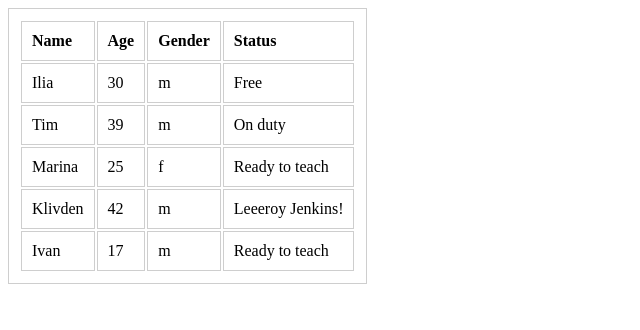
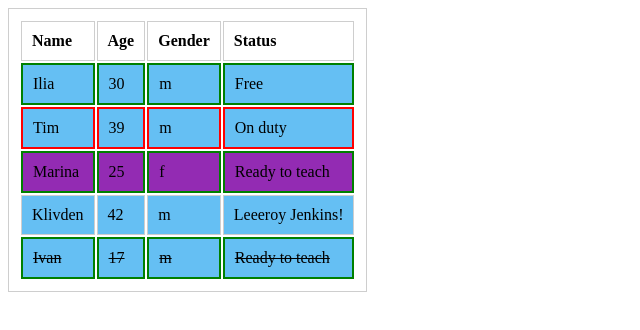
Before and after one commit to js-tasks-ru/jsbasic-20220811_takov, a website: page 4-module/3-task/index.html in a window 1280 px wide. Shown: the whole page, without its empty margins (0-640 px from the left). Drawn offline with Linux system fonts and the light colour scheme.

Commit message:
All done

```diff
--- a/4-module/1-task/index.html
+++ b/4-module/1-task/index.html
@@ -3,26 +3,8 @@
   <head>
     <title>Занятие 4: Список друзей</title>
   </head>
+  <body>
 
-  <script src="index.js"></script>
-  <body>
-    <script>
-      let friends = [
-        {
-          firstName: 'Artsiom',
-          lastName: 'Mezin'
-        },
-        {
-          firstName: 'Ilia',
-          lastName: 'Kantor'
-        },
-        {
-          firstName: 'Christopher',
-          lastName: 'Michael'
-        }
-      ];
-
-      document.body.appendChild(makeFriendsList(friends));
-    </script>
+    <script src="index.js"></script>
   </body>
 </html>
--- a/4-module/3-task/index.html
+++ b/4-module/3-task/index.html
@@ -4,7 +4,6 @@
 <head>
   <meta charset="UTF-8">
   <title>Занятие 4: Функция highlight</title>
-  <script src="index.js"></script>
   <link rel="stylesheet" href="style.css">
 </head>
 
@@ -51,11 +50,7 @@
       </tr>
     </tbody>
   </table>
-  <script>
-    let table = document.querySelector('.js-teachers');
-
-    highlight(table);
-  </script>
+  <script src="index.js"></script>
 </body>
 
 </html>
--- a/4-module/3-task/index.js
+++ b/4-module/3-task/index.js
@@ -1,3 +1,50 @@
+const table = document.querySelector(".js-teachers");
+
 function highlight(table) {
-  // ваш код...
+
+  const headCells = table.tHead.rows[0].cells;
+  let indexStatus;
+  let indexGender;
+  let indexAge;
+
+  for (let i = 0; i < headCells.length; i++) {
+    if (headCells[i].innerText.toLowerCase() === 'status') {
+      indexStatus = i;
+    }
+    if (headCells[i].innerText.toLowerCase() === 'gender') {
+      indexGender = i;
+    }
+    if (headCells[i].innerText.toLowerCase() === 'age') {
+      indexAge = i;
+    }
+  }
+
+  for (let row of table.tBodies[0].rows) {
+    if (!row.cells[indexStatus].hasAttribute('data-available')) {
+      row.classList.add('hidden');
+    }
+
+    if (row.cells[indexGender].innerText.toLowerCase() === 'm') {
+      row.classList.add('male');
+    }
+
+    if (row.cells[indexGender].innerText.toLowerCase() === 'f') {
+      row.classList.add('female');
+    }
+
+    if (row.cells[indexStatus].getAttribute('data-available') === 'true') {
+      row.classList.add('available');
+    }
+
+    if (row.cells[indexStatus].getAttribute('data-available') === 'false'){
+      row.classList.add('unavailable');
+    }
+
+    if (parseInt(row.cells[indexAge].innerText) < 18) {
+      row.style.textDecoration = 'line-through';
+    }
+  }
 }
+
+
+highlight(table);
```
Also changed, not shown: 4-module/1-task/index.js (+48 -1 lines), 4-module/2-task/index.html (+0 -6 lines), 4-module/2-task/index.js (+12 -1 lines).
